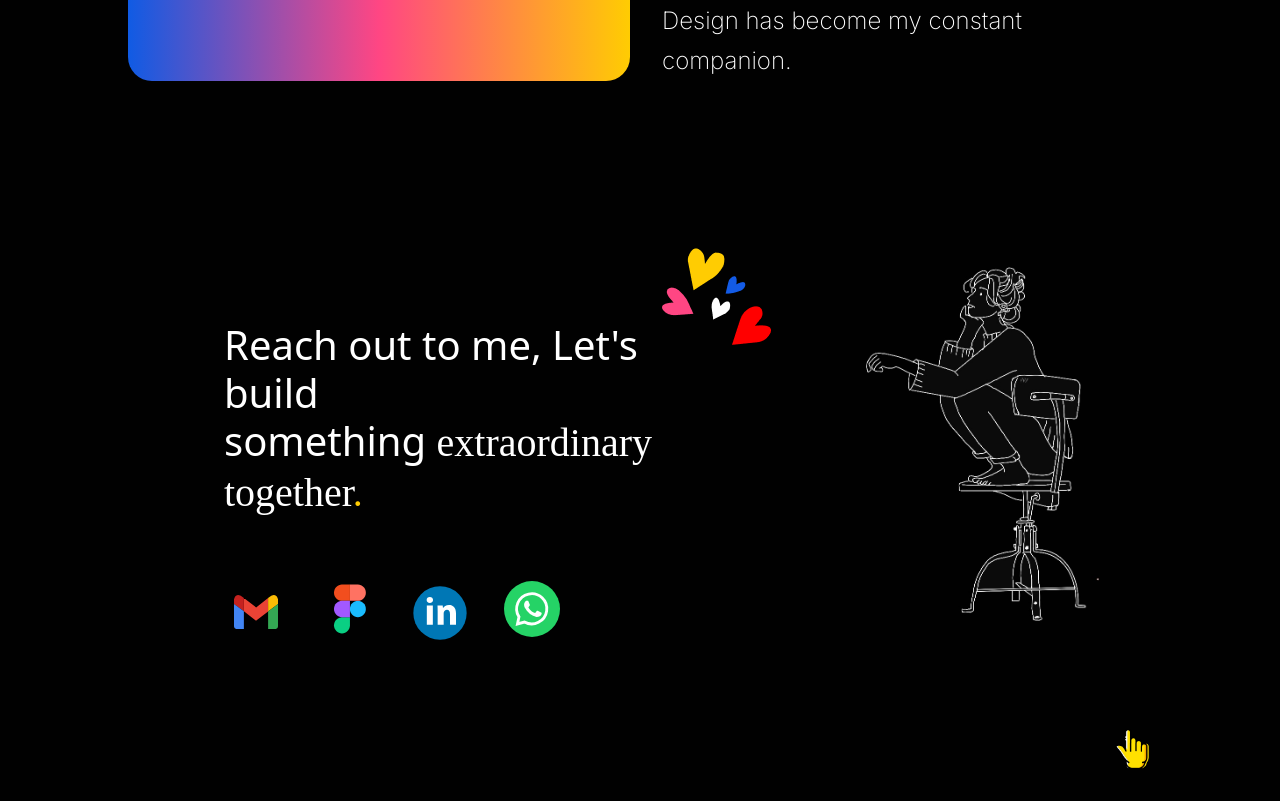
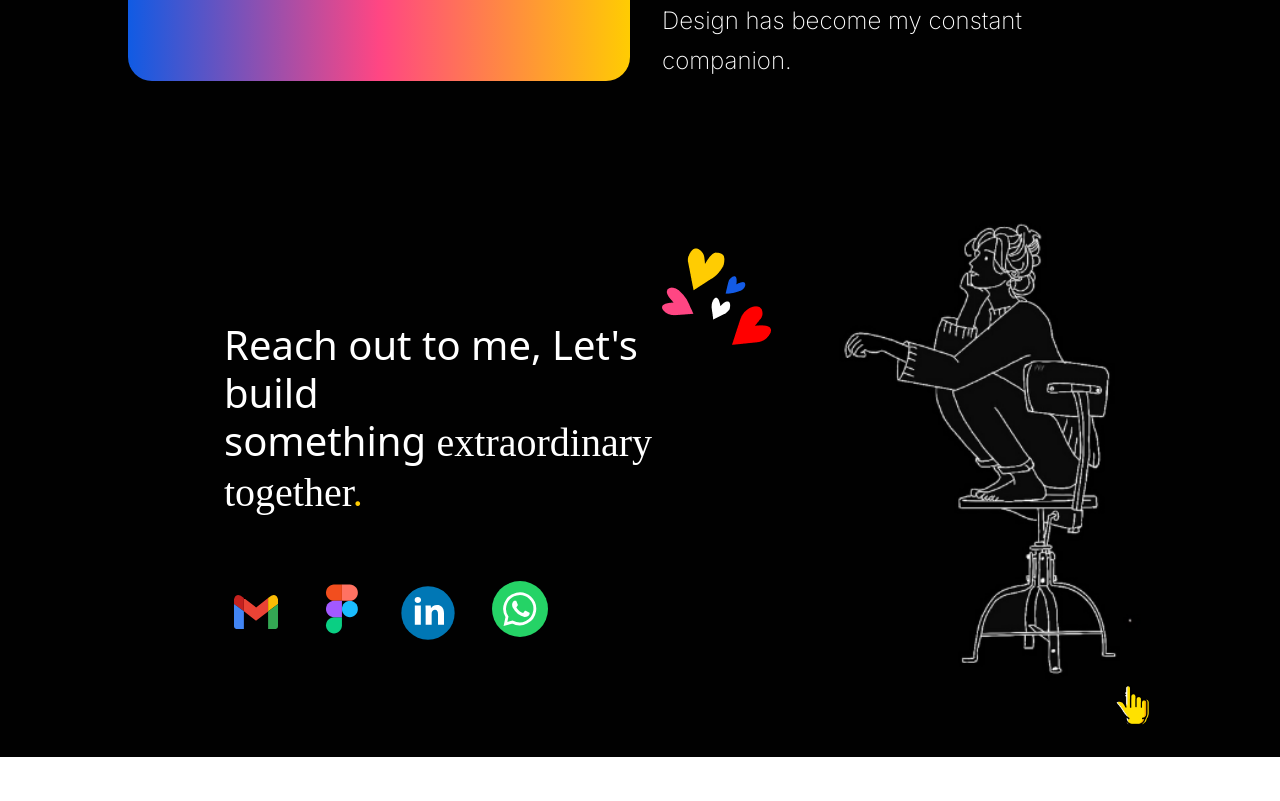
Before and after one commit to antidoid/prajna-portfolio, a React (Vite) app: page / in a window 1280 px wide. Shown: the part 3340-4141 px from the top of the page. After the commit the page ends 4097 px from the top, so only its background shows below. Built offline with nearby package versions, Linux system fonts and the light colour scheme; the HTML template or start-up script is replaced by a standard one; a web font is replaced by a local one.

Commit message:
FIX: about alignment

```diff
--- a/src/components/Contact.tsx
+++ b/src/components/Contact.tsx
@@ -1,4 +1,4 @@
-import GirlOnChair from "../assets/contact.jpeg";
+import GirlOnChair from "../assets/contact.png";
 import Hearts from "../assets/hearts.png";
 import Up from "../assets/up.png";
 import { scrollToTop } from "../utils/scroll.ts";
@@ -20,7 +20,7 @@ function Contact() {
               extraordinary together<span className="text-yellow-450">.</span>
             </span>
           </div>
-          <div className="mt-16 flex gap-8">
+          <div className="mt-16 flex gap-6">
             <a href="mailto:prajnapatil0906@gmail.com" target="_blank">
               <svg
                 className="size-16 rounded-sm cursor-pointer"
@@ -107,7 +107,7 @@ function Contact() {
             </a>
             <a href="https://www.linkedin.com/in/prajnarpatil" target="_blank">
               <svg
-                className="size-16 rounded-sm cursor-pointer"
+                className="size-16 mx-1 rounded-sm cursor-pointer"
                 viewBox="0 0 48 48"
                 fill="none"
                 xmlns="http://www.w3.org/2000/svg"
@@ -138,7 +138,7 @@ function Contact() {
             </a>
             <a href="https://wa.me/+919902273424" target="_blank">
               <svg
-                className="size-14 rounded-full cursor-pointer"
+                className="size-14 mx-1 rounded-full cursor-pointer"
                 xmlns="http://www.w3.org/2000/svg"
                 aria-label="WhatsApp"
                 role="img"
@@ -168,8 +168,8 @@ function Contact() {
             </a>
           </div>
         </div>
-        <div className="flex items-center justify-center">
-          <img src={GirlOnChair} className="h-[600px] w-96" />
+        <div className="flex pt-14 items-center justify-center">
+          <img src={GirlOnChair} className="h-[500px] w-80" />
         </div>
       </div>
       <div className="flex justify-end pb-8">
```
Also changed, not shown: src/assets/contact.jpeg (deleted), src/assets/contact.png (added).
